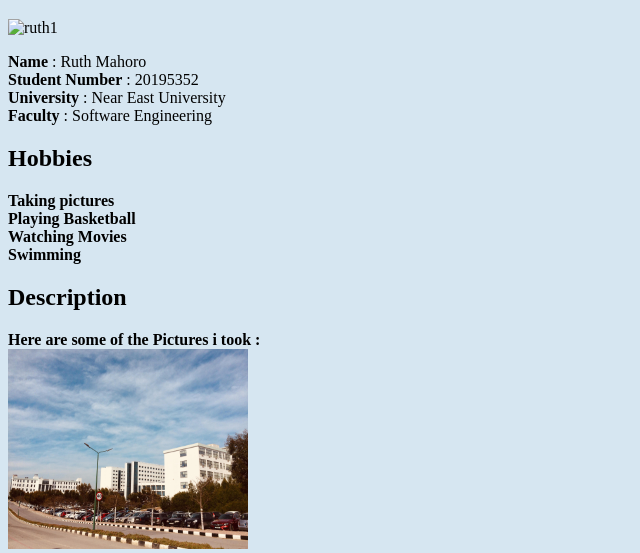
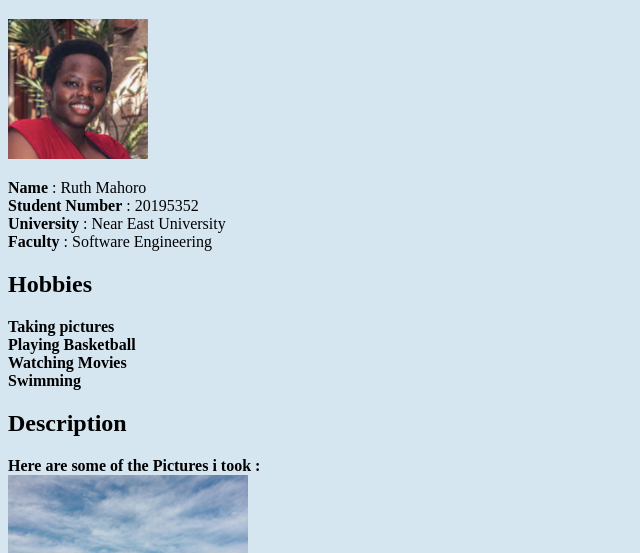
Before and after one commit to mahororuth/mahororuth.github.io, a plain HTML site: page index.html in a window 1280 px wide. Shown: the part 229-782 px from the top of the page, without its empty margins (0-640 px from the left). Drawn offline with Linux system fonts and the light colour scheme.

Commit message:
Update index.html

```diff
--- a/index.html
+++ b/index.html
@@ -47,7 +47,7 @@
 
 
             <h1>Profile</h1>
-            <img src= "images/circle-cropped.jpg" width="140" height="140" alt="ruth1">
+            <img src= "ruth1.jpg" width="140" height="140" alt="ruth1">
             <p>
                 <b>Name</b> : Ruth Mahoro<br>
                 <b>Student Number</b> : 20195352<br>
```
